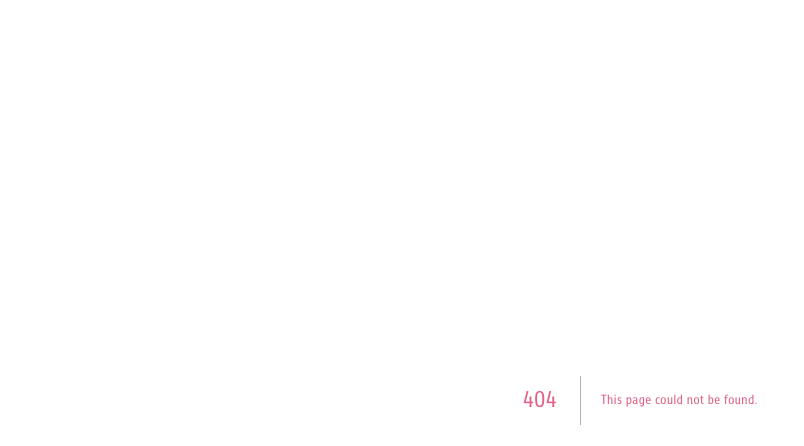
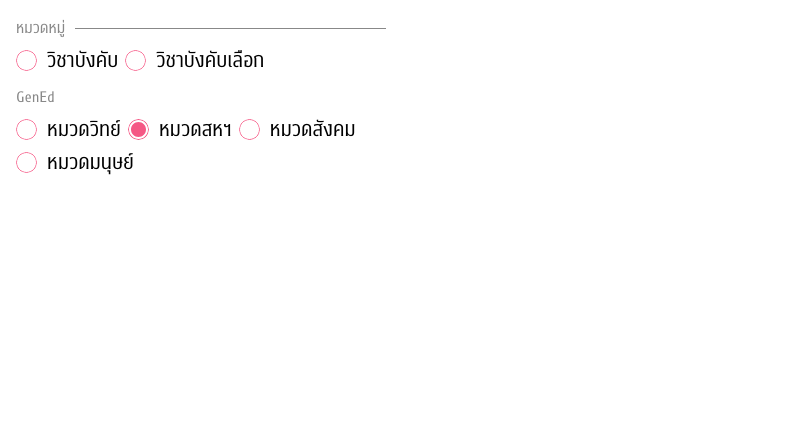
Before and after one commit to cunex-club/gened-frontend, a Next.js app: page /demo/radio-chips in a window 1280 px wide. Before the commit this address had no page. Shown: the top 446 px of the page, without its empty margins (0-804 px from the left). Built offline with nearby package versions, Linux system fonts and the light colour scheme; a web font is replaced by a local one.

Commit message:
feat: radio chips component (FRO-87)

```diff
--- /dev/null
+++ b/components/RadioChips.tsx
@@ -0,0 +1,66 @@
+import Image from "next/image";
+
+export type RadioChipOption = {
+  value: string;
+  label: string;
+};
+
+type RadioChipsProps = {
+  name: string;
+  options: RadioChipOption[];
+  value: string;
+  onChange: (value: string) => void;
+  "aria-label"?: string;
+};
+
+// Single-choice group. Each option is a native radio input, so keyboard arrows work.
+const RadioChips = ({
+  name,
+  options,
+  value,
+  onChange,
+  "aria-label": ariaLabel,
+}: RadioChipsProps) => {
+  return (
+    <div
+      role="radiogroup"
+      aria-label={ariaLabel}
+      className="flex flex-wrap gap-x-[7px] gap-y-1.5"
+    >
+      {options.map((option) => {
+        const checked = option.value === value;
+
+        return (
+          <label
+            key={option.value}
+            className="font-display text-title-sm flex cursor-pointer items-center gap-2.5 font-normal"
+          >
+            <input
+              type="radio"
+              name={name}
+              value={option.value}
+              checked={checked}
+              onChange={() => onChange(option.value)}
+              className="peer sr-only"
+            />
+            <Image
+              src={
+                checked
+                  ? "/icons/radio-checked.svg"
+                  : "/icons/radio-unchecked.svg"
+              }
+              alt=""
+              width={21}
+              height={21}
+              unoptimized
+              className="peer-focus-visible:outline-primary rounded-full peer-focus-visible:outline-2 peer-focus-visible:outline-offset-2"
+            />
+            {option.label}
+          </label>
+        );
+      })}
+    </div>
+  );
+};
+
+export default RadioChips;
--- /dev/null
+++ b/pages/demo/radio-chips.tsx
@@ -0,0 +1,47 @@
+import { useState } from "react";
+import RadioChips, { type RadioChipOption } from "@/components/RadioChips";
+
+// Temporary playground for FRO-87. Recreates the category picker from the design.
+const subjectTypes: RadioChipOption[] = [
+  { value: "required", label: "วิชาบังคับ" },
+  { value: "elective", label: "วิชาบังคับเลือก" },
+];
+
+const genEdCategories: RadioChipOption[] = [
+  { value: "sci", label: "หมวดวิทย์" },
+  { value: "inter", label: "หมวดสหฯ" },
+  { value: "social", label: "หมวดสังคม" },
+  { value: "human", label: "หมวดมนุษย์" },
+];
+
+const RadioChipsDemoPage = () => {
+  const [subjectType, setSubjectType] = useState("");
+  const [genEdCategory, setGenEdCategory] = useState("inter");
+
+  return (
+    <div className="flex min-h-screen max-w-[402px] flex-col gap-[7px] p-4">
+      <div className="flex items-center gap-2.5">
+        <p className="font-display text-body-sm text-muted">หมวดหมู่</p>
+        <hr className="border-muted flex-1" />
+      </div>
+      <RadioChips
+        name="subject-type"
+        aria-label="ประเภทวิชา"
+        options={subjectTypes}
+        value={subjectType}
+        onChange={setSubjectType}
+      />
+
+      <p className="font-display text-body-sm text-muted mt-1">GenEd</p>
+      <RadioChips
+        name="gened-category"
+        aria-label="หมวด GenEd"
+        options={genEdCategories}
+        value={genEdCategory}
+        onChange={setGenEdCategory}
+      />
+    </div>
+  );
+};
+
+export default RadioChipsDemoPage;
--- a/styles/globals.css
+++ b/styles/globals.css
@@ -3,7 +3,7 @@
 
 @theme {
   /* Colors */
-  --color-primary: #e26385;
+  --color-primary: #f55885;
   --color-primary-variant: #fce8ee;
   --color-chip: #ededed;
   --color-foreground: #000000;
@@ -40,12 +40,8 @@
   --shadow-cunex: 0 4px 8px 0 rgba(0, 0, 0, 0.10);
 }
 
-* {
-  @apply text-foreground leading-none font-body;
-}
-
 body {
-  @apply bg-background;
+  @apply bg-background text-foreground leading-none font-body;
 }
 
 h1, h2, h3, h4, h5, h6 {
```
Also changed, not shown: public/icons/radio-checked.svg (added), public/icons/radio-unchecked.svg (added).
